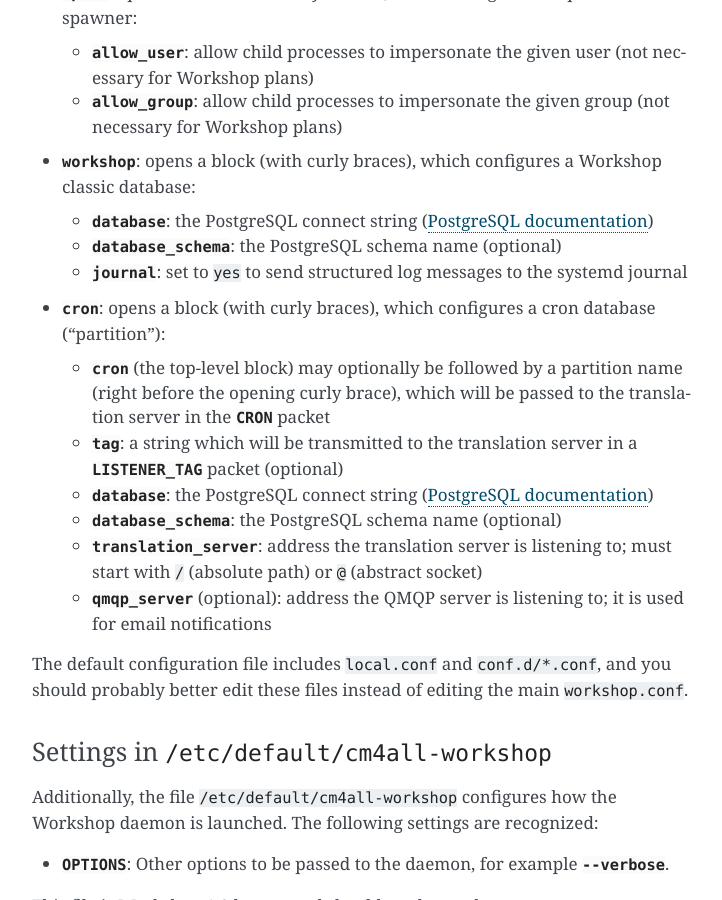
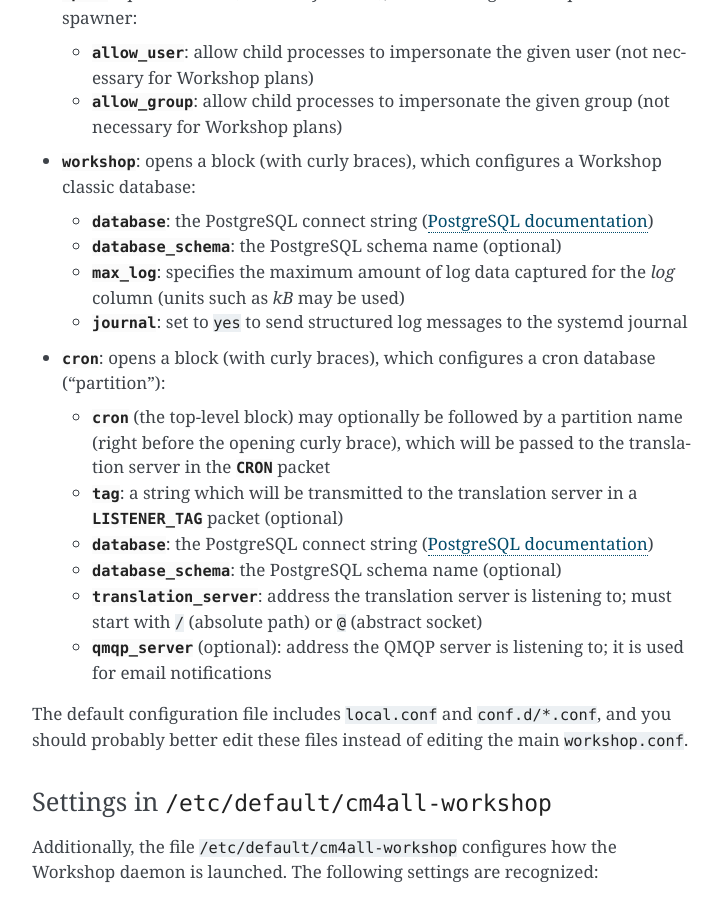
Before and after one commit to CM4all/workshop, a Sphinx documentation site: the page built from doc/index.rst, in a window 1280 px wide and 900 px high, scrolled down 1400 px. Shown: the whole window, without its empty margins (388-1110 px from the left). Built offline with Sphinx 7.4.7, drawn with Linux system fonts in a browser that asks for light colours.

Commit message:
doc: document the "max_log" setting

```diff
--- a/doc/index.rst
+++ b/doc/index.rst
@@ -75,6 +75,8 @@
     documentation
     <https://www.postgresql.org/docs/9.6/static/libpq-connect.html#LIBPQ-CONNSTRING>`_)
   * :envvar:`database_schema`: the PostgreSQL schema name (optional)
+  * :envvar:`max_log`: specifies the maximum amount of log data
+    captured for the `log` column (units such as `kB` may be used)
   * :envvar:`journal`: set to :samp:`yes` to send structured log
     messages to the systemd journal
 * :envvar:`cron`: opens a block (with curly braces), which
```
Also changed, not shown: 1 other file.
